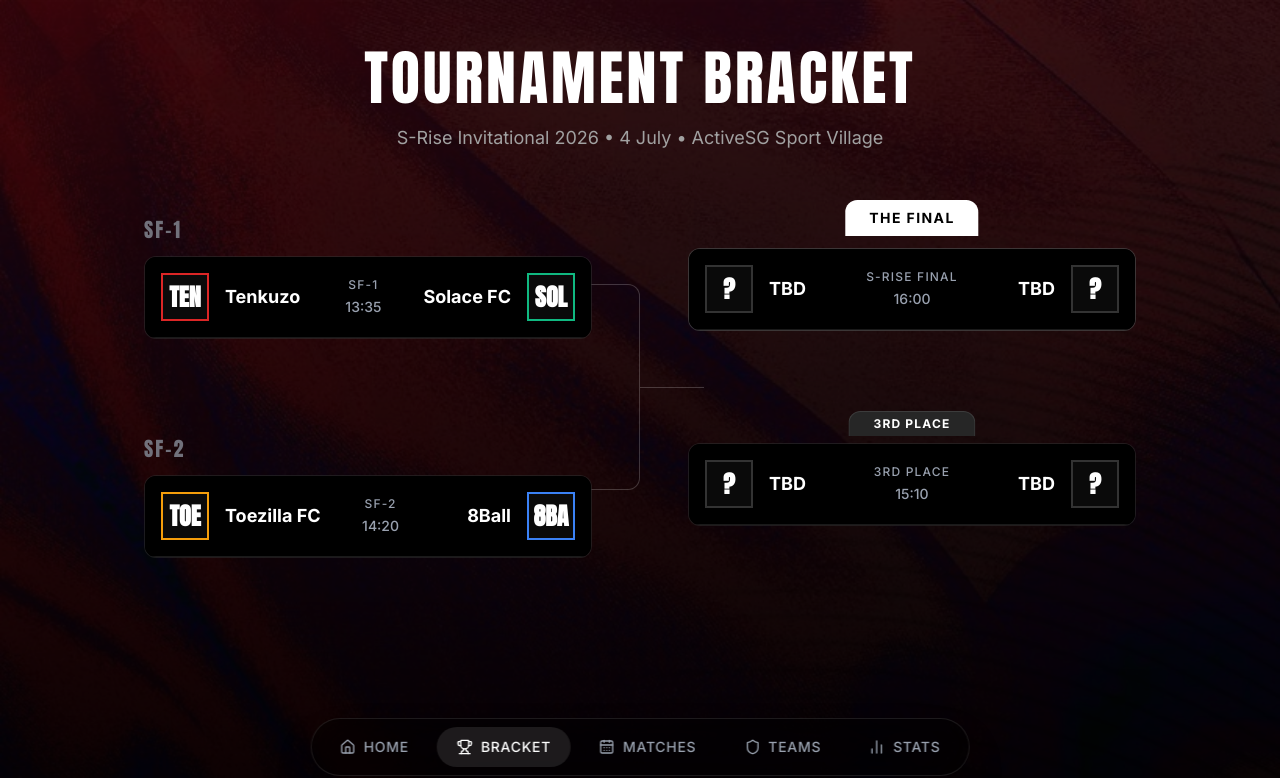
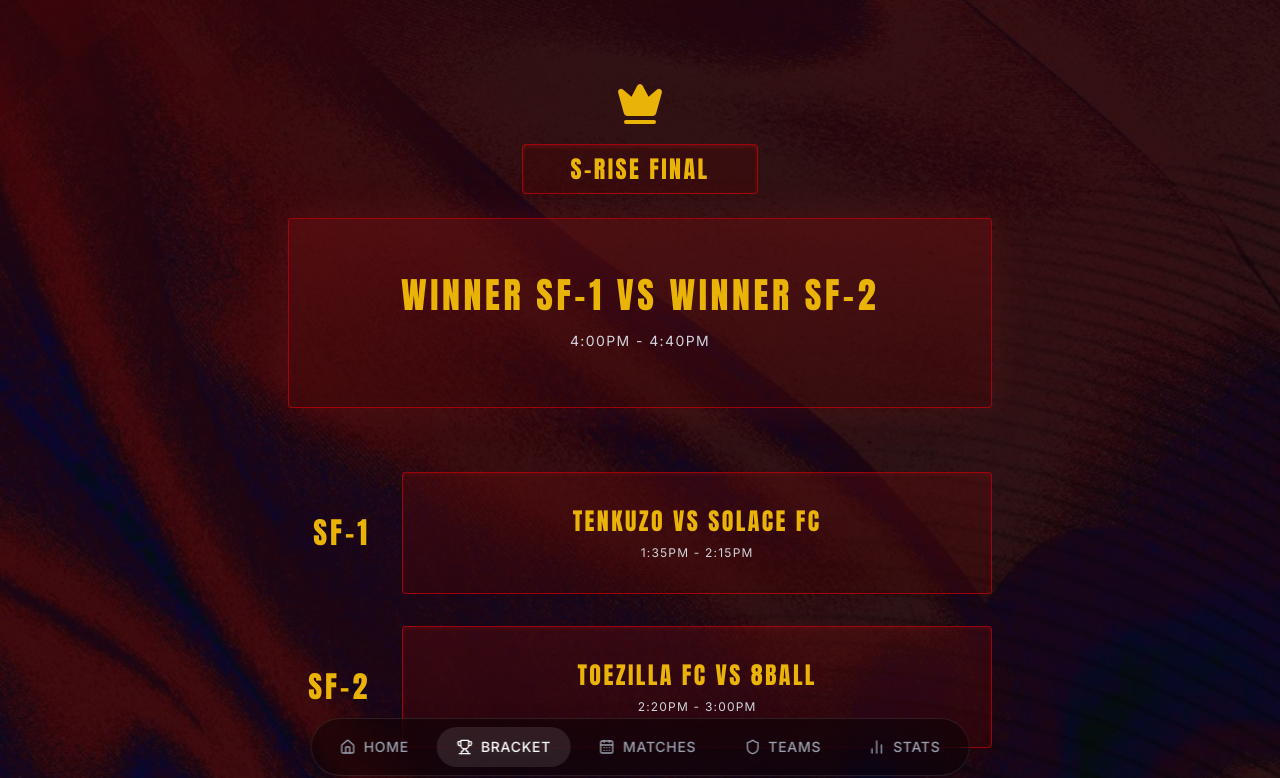
Before and after one commit to shezan2/s-rise-fl, a Next.js app: page /bracket in a window 1280 px wide. Shown: the top 778 px of the page. Built offline with nearby package versions, Linux system fonts and the light colour scheme.

Commit message:
Redesign bracket to match tournament poster typography

```diff
--- a/src/app/bracket/page.tsx
+++ b/src/app/bracket/page.tsx
@@ -3,126 +3,90 @@
 import React from "react";
 import { matches } from "@/lib/data/matches";
 import { teams } from "@/lib/data/teams";
-import MatchRow, { MatchData } from "@/components/MatchRow";
-import { Trophy } from "lucide-react";
+import { Crown } from "lucide-react";
 import { motion } from "framer-motion";
 
-function formatMatch(m: any): MatchData {
-  const homeTeam = teams.find((t) => t.id === m.homeTeamId);
-  const awayTeam = teams.find((t) => t.id === m.awayTeamId);
+export default function BracketPage() {
+  const sf1 = matches.find(m => m.stage === "SF-1") || matches.find(m => m.stage === "Semifinal 1");
+  const sf2 = matches.find(m => m.stage === "SF-2") || matches.find(m => m.stage === "Semifinal 2");
+  const thirdPlace = matches.find(m => m.stage === "3rd Place");
+  const final = matches.find(m => m.stage === "S-Rise Final") || matches.find(m => m.stage === "Final");
 
-  const isUnconfirmed = m.stage === "S-Rise Final" || m.stage === "3rd Place";
-
-  return {
-    id: m.id,
-    homeTeam: homeTeam && !isUnconfirmed ? { name: homeTeam.name, initials: homeTeam.badgeInitials, accentColor: homeTeam.accentColor } : { name: "TBD", initials: "?", accentColor: "#333" },
-    awayTeam: awayTeam && !isUnconfirmed ? { name: awayTeam.name, initials: awayTeam.badgeInitials, accentColor: awayTeam.accentColor } : { name: "TBD", initials: "?", accentColor: "#333" },
-    homeScore: isUnconfirmed ? undefined : m.homeScore,
-    awayScore: isUnconfirmed ? undefined : m.awayScore,
-    time: m.time,
-    state: isUnconfirmed ? "upcoming" : m.status,
-    stage: m.stage,
+  const formatMatchTitle = (m: any) => {
+    if (!m) return "TBD VS TBD";
+    if (m.stage === "S-Rise Final" || m.stage === "Final") return "WINNER SF-1 VS WINNER SF-2";
+    if (m.stage === "3rd Place") return "LOSER SF-1 VS LOSER SF-2";
+    const homeTeam = teams.find((t) => t.id === m.homeTeamId);
+    const awayTeam = teams.find((t) => t.id === m.awayTeamId);
+    return `${homeTeam?.name || "TBD"} VS ${awayTeam?.name || "TBD"}`.toUpperCase();
   };
-}
-
-export default function BracketPage() {
-  const semiFinals = matches.filter(m => m.stage?.startsWith("SF-"));
-  const thirdPlace = matches.find(m => m.stage === "3rd Place");
-  const final = matches.find(m => m.stage === "S-Rise Final");
 
   return (
-    <div className="min-h-screen bg-transparent pt-12 pb-24 relative overflow-hidden">
-      <div className="absolute inset-0 bg-gradient-to-b from-transparent to-black/80 pointer-events-none" />
-      <div className="max-w-7xl mx-auto px-4 sm:px-6 lg:px-8 relative z-10">
+    <div className="min-h-screen bg-transparent pt-12 pb-24 relative overflow-hidden flex flex-col items-center">
+      <div className="absolute inset-0 bg-[radial-gradient(circle_at_center,_var(--tw-gradient-stops))] from-red-900/30 via-transparent to-transparent pointer-events-none" />
+      <div className="max-w-3xl mx-auto px-4 sm:px-6 lg:px-8 relative z-10 w-full flex flex-col items-center">
+
+        {/* Final */}
+        <motion.div
+          className="flex flex-col items-center justify-center w-full mt-4 md:mt-8"
+          initial={{ opacity: 0, y: 20 }}
+          animate={{ opacity: 1, y: 0 }}
+          transition={{ duration: 0.8 }}
+        >
+          <Crown className="w-10 h-10 md:w-12 md:h-12 text-[#eab308] mb-4 fill-[#eab308]" />
+
+          <div className="border border-red-600/60 bg-red-950/40 px-12 py-2 mb-6 rounded-sm shadow-inner shadow-red-500/20">
+            <span className="font-anton text-[#eab308] text-xl md:text-2xl tracking-widest uppercase">S-Rise Final</span>
+          </div>
+
+          <div className="border border-red-600/60 bg-red-950/40 w-full py-10 md:py-14 rounded-sm flex flex-col items-center justify-center px-6 shadow-[0_0_40px_rgba(220,38,38,0.15)] relative overflow-hidden">
+            <div className="absolute inset-0 bg-gradient-to-b from-red-500/10 to-transparent pointer-events-none" />
+            <div className="font-anton text-[#eab308] text-2xl md:text-4xl tracking-widest text-center relative z-10">{formatMatchTitle(final)}</div>
+            <div className="text-gray-300 text-xs md:text-sm font-sans tracking-widest mt-3 md:mt-4 text-center uppercase relative z-10">4:00PM - 4:40PM</div>
+          </div>
+        </motion.div>
+
+        {/* Semi Finals & 3rd Place */}
+        <motion.div
+          className="grid grid-cols-[auto_1fr] gap-x-4 md:gap-x-8 gap-y-6 md:gap-y-8 items-center w-full mt-12 md:mt-16"
+          initial={{ opacity: 0, y: 20 }}
+          animate={{ opacity: 1, y: 0 }}
+          transition={{ duration: 0.8, delay: 0.2 }}
+        >
+          {/* SF-1 */}
+          <div className="text-[#eab308] font-anton text-xl md:text-3xl tracking-widest text-right">SF-1</div>
+          <div className="border border-red-600/60 bg-red-950/40 py-5 md:py-8 px-4 rounded-sm flex flex-col items-center justify-center shadow-inner shadow-red-500/10 relative overflow-hidden">
+            <div className="absolute inset-0 bg-gradient-to-b from-red-500/5 to-transparent pointer-events-none" />
+            <div className="font-anton text-[#eab308] text-lg md:text-2xl tracking-widest text-center relative z-10">{formatMatchTitle(sf1)}</div>
+            <div className="text-gray-300 text-[10px] md:text-xs font-sans tracking-widest mt-1 md:mt-2 text-center uppercase relative z-10">1:35PM - 2:15PM</div>
+          </div>
+
+          {/* SF-2 */}
+          <div className="text-[#eab308] font-anton text-xl md:text-3xl tracking-widest text-right">SF-2</div>
+          <div className="border border-red-600/60 bg-red-950/40 py-5 md:py-8 px-4 rounded-sm flex flex-col items-center justify-center shadow-inner shadow-red-500/10 relative overflow-hidden">
+            <div className="absolute inset-0 bg-gradient-to-b from-red-500/5 to-transparent pointer-events-none" />
+            <div className="font-anton text-[#eab308] text-lg md:text-2xl tracking-widest text-center relative z-10">{formatMatchTitle(sf2)}</div>
+            <div className="text-gray-300 text-[10px] md:text-xs font-sans tracking-widest mt-1 md:mt-2 text-center uppercase relative z-10">2:20PM - 3:00PM</div>
+          </div>
+
+          {/* 3RD PLACE */}
+          <div className="text-[#eab308] font-anton text-xl md:text-3xl tracking-widest text-right max-w-[60px] md:max-w-[100px] leading-tight">3RD<br/>PLACE</div>
+          <div className="border border-red-600/60 bg-red-950/40 py-5 md:py-8 px-4 rounded-sm flex flex-col items-center justify-center shadow-inner shadow-red-500/10 relative overflow-hidden">
+            <div className="absolute inset-0 bg-gradient-to-b from-red-500/5 to-transparent pointer-events-none" />
+            <div className="font-anton text-[#eab308] text-lg md:text-2xl tracking-widest text-center relative z-10">{formatMatchTitle(thirdPlace)}</div>
+            <div className="text-gray-300 text-[10px] md:text-xs font-sans tracking-widest mt-1 md:mt-2 text-center uppercase relative z-10">3:10PM - 3:50PM</div>
+          </div>
+        </motion.div>
 
         <motion.div
-          initial={{ opacity: 0, y: -20 }}
-          animate={{ opacity: 1, y: 0 }}
-          transition={{ duration: 0.8 }}
-          className="mb-12 md:mb-16 text-center"
+          className="mt-16 md:mt-24 text-center text-gray-500 text-[10px] md:text-xs tracking-widest uppercase font-sans font-bold"
+          initial={{ opacity: 0 }}
+          animate={{ opacity: 1 }}
+          transition={{ duration: 0.8, delay: 0.4 }}
         >
-          <h1 className="font-anton text-4xl md:text-6xl text-white uppercase tracking-wider flex items-center justify-center gap-2 md:gap-4 mb-4">
-            Tournament Bracket
-          </h1>
-          <p className="text-neutral-400 text-sm md:text-lg">
-            S-Rise Invitational 2026 • 4 July • ActiveSG Sport Village
-          </p>
+          Timings subject to change
         </motion.div>
 
-        {/* Bracket Container */}
-        <div className="flex flex-col lg:flex-row items-center justify-center gap-12 lg:gap-24 relative mt-8 md:mt-12">
-
-          {/* Connecting Lines for Desktop */}
-          <motion.div
-            initial={{ opacity: 0 }}
-            animate={{ opacity: 1 }}
-            transition={{ delay: 0.8, duration: 1 }}
-            className="hidden lg:block absolute inset-0 pointer-events-none"
-          >
-            {/* Top Semi to Final Line */}
-            <div className="absolute top-[20%] left-[calc(50%-6rem)] w-[6rem] h-[30%] border-t-[0.5px] border-r-[0.5px] border-white/20 rounded-tr-xl" />
-            {/* Bottom Semi to Final Line */}
-            <div className="absolute bottom-[20%] left-[calc(50%-6rem)] w-[6rem] h-[30%] border-b-[0.5px] border-r-[0.5px] border-white/20 rounded-br-xl" />
-            {/* Connector into Final */}
-            <div className="absolute top-[50%] left-[50%] w-[4rem] h-[0.5px] bg-white/20" />
-          </motion.div>
-
-          {/* Semifinals Column */}
-          <div className="flex flex-col gap-12 md:gap-24 z-10 w-full max-w-md">
-            {semiFinals.map((match, idx) => (
-              <motion.div
-                key={match.id}
-                className="relative group"
-                initial={{ opacity: 0, x: -50 }}
-                animate={{ opacity: 1, x: 0 }}
-                transition={{ duration: 0.6, delay: idx * 0.2 }}
-              >
-                <h3 className="text-zinc-500 font-anton tracking-widest uppercase mb-3 text-lg md:text-xl relative">
-                  {match.stage}
-                </h3>
-                <div className="bg-black/40 backdrop-blur-md border-[0.5px] border-white/10 rounded-xl overflow-hidden relative transition-transform duration-300 hover:border-white/30">
-                  <MatchRow match={formatMatch(match)} />
-                </div>
-              </motion.div>
-            ))}
-          </div>
-
-          {/* Finals Column */}
-          <div className="flex flex-col gap-10 md:gap-12 justify-center z-10 w-full max-w-md mt-6 lg:mt-0">
-            {final && (
-              <motion.div
-                className="relative group"
-                initial={{ opacity: 0, scale: 0.9 }}
-                animate={{ opacity: 1, scale: 1 }}
-                transition={{ duration: 0.6, delay: 0.6 }}
-              >
-                <div className="absolute -top-8 md:-top-12 left-1/2 -translate-x-1/2 bg-white text-black px-6 py-2 rounded-t-xl font-bold uppercase tracking-widest text-xs md:text-sm">
-                  The Final
-                </div>
-                <div className="bg-black/60 backdrop-blur-md border-[0.5px] border-white/20 rounded-xl overflow-hidden relative transition-transform duration-300 hover:border-white/40 z-20">
-                  <MatchRow match={formatMatch(final)} />
-                </div>
-              </motion.div>
-            )}
-
-            {thirdPlace && (
-              <motion.div
-                className="relative group mt-6 lg:mt-16"
-                initial={{ opacity: 0, y: 30 }}
-                animate={{ opacity: 1, y: 0 }}
-                transition={{ duration: 0.6, delay: 0.8 }}
-              >
-                <div className="absolute -top-8 left-1/2 -translate-x-1/2 bg-neutral-800 text-white px-6 py-1 rounded-t-xl font-bold uppercase tracking-widest text-[10px] md:text-xs border-[0.5px] border-b-0 border-white/10">
-                  3rd Place
-                </div>
-                <div className="bg-black/40 backdrop-blur-md border-[0.5px] border-white/10 rounded-xl overflow-hidden relative transition-transform duration-300 hover:border-white/30">
-                  <MatchRow match={formatMatch(thirdPlace)} />
-                </div>
-              </motion.div>
-            )}
-          </div>
-
-        </div>
       </div>
     </div>
   );
```
